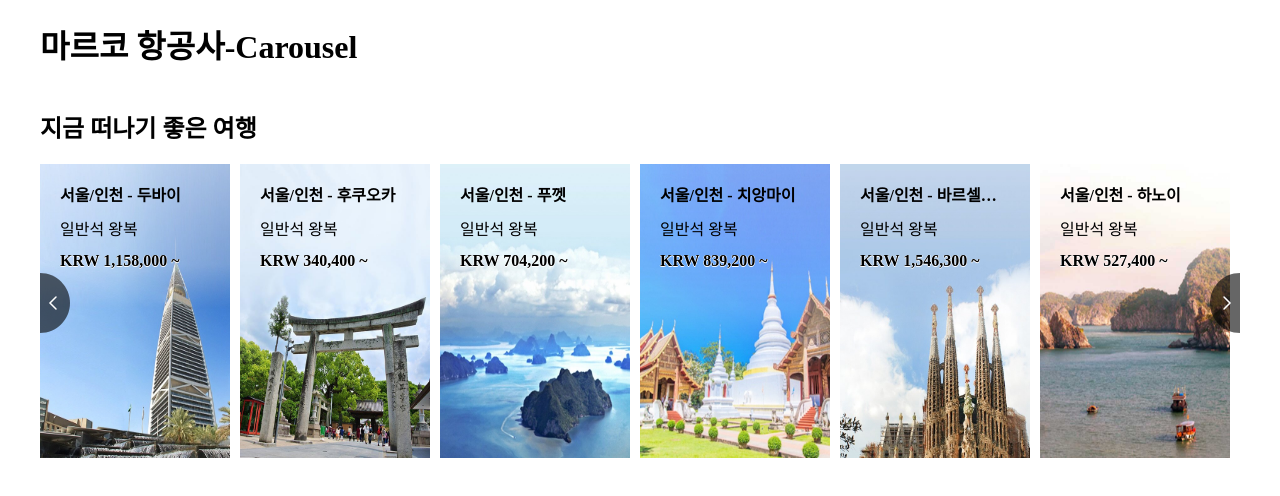
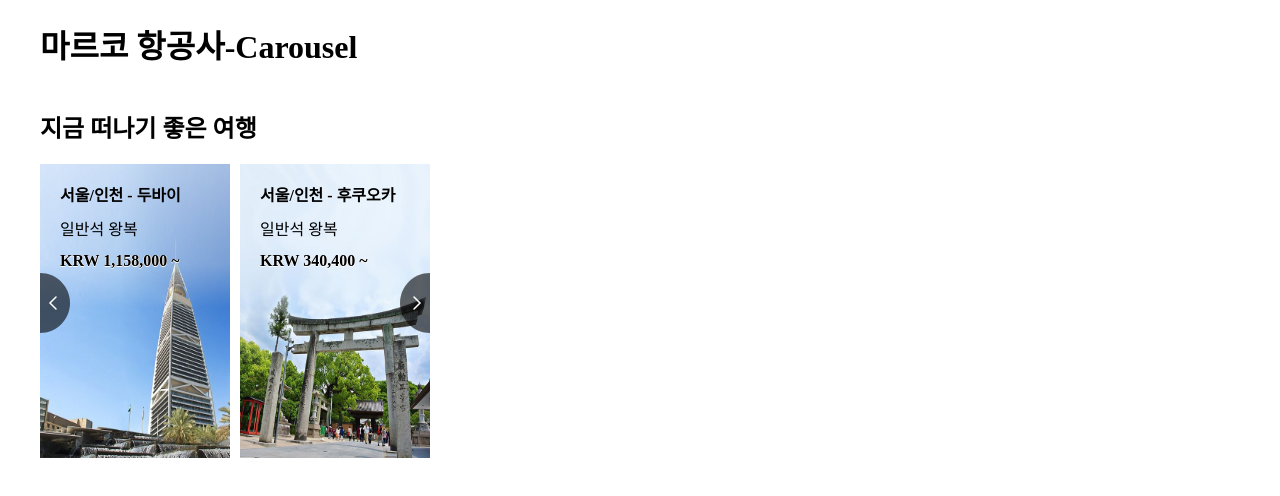
Before and after one commit to woowacourse/a11y-airline, a React (Create React App) app: page /mission2 in a window 1280 px wide. Shown: the top 496 px of the page. Built offline with nearby package versions, Linux system fonts and the light colour scheme.

Commit message:
feat: carousel width 수정

```diff
--- a/src/Pages/CarouselPage/Carousel/index.tsx
+++ b/src/Pages/CarouselPage/Carousel/index.tsx
@@ -49,7 +49,6 @@ const Carousel = ({
 
     if (currentSlide > slideItems.length - 3) {
       disableButton(rightButtonRef.current, '다음');
-      console.log('hi');
       return;
     }
 
@@ -69,9 +68,9 @@ const Carousel = ({
   }, [currentSlide]);
 
   return (
-    <CarouselSection>
+    <CarouselSection width={totalWidth}>
       <h2>{title}</h2>
-      <Wrapper width={totalWidth}>
+      <Wrapper>
         <SliderContainer
           ref={slideRef}
           gap={itemGap}
@@ -82,33 +81,31 @@ const Carousel = ({
             <SlideItem key={item.id} {...item} width={itemWidth} />
           ))}
         </SliderContainer>
-      </Wrapper>
         <SlideControl
           slidePrevious={slidePrevious}
           slideNext={slideNext}
           leftButtonRef={leftButtonRef}
           rightButtonRef={rightButtonRef}
         />
+      </Wrapper>
     </CarouselSection>
   );
 };
 
 export default Carousel;
 
-const CarouselSection = styled.section`
+const CarouselSection = styled.section<{ width: number }>`
+  ${({ width }) => css`
     position: relative;
     overflow: hidden;
+    width: ${width}px;
+  `}
 `;
 
-const Wrapper = styled.div<{ width: number }>`
-  ${({ width }) => css`
+const Wrapper = styled.div`
   box-sizing: border-box;
   margin: 0;
   padding: 0;
-    display: block;
-    word-break: break-word;
-    width: ${width}px;
-  `}
 `;
 
 const SliderContainer = styled.ul<{ gap: number }>`
--- a/src/Pages/CarouselPage/index.tsx
+++ b/src/Pages/CarouselPage/index.tsx
@@ -8,7 +8,7 @@ const CarouselPage = () => {
       <h1>마르코 항공사-Carousel</h1>
       <Carousel
         slideItems={mockingSlideItems}
-        displayedSlideCount={6}
+        displayedSlideCount={2}
         itemWidth={190}
         itemGap={10}
         title="지금 떠나기 좋은 여행"
```
Lines whose indentation alone changed are shown as unchanged.
